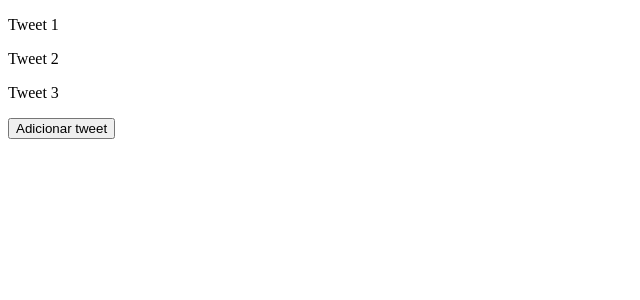
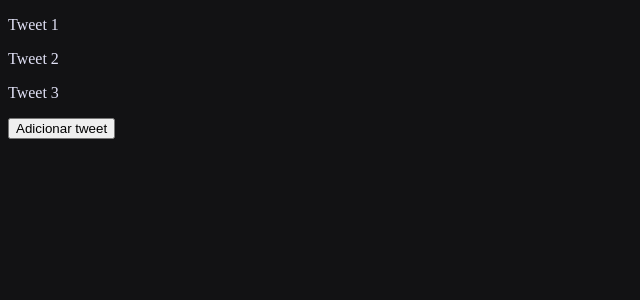
Before and after one commit to Ingrid-Paulino/reactJs-2022-Rocketseat, a React (Vite) app: page / in a window 1280 px wide. Shown: the top 300 px of the page, without its empty margins (0-640 px from the left). Built offline with nearby package versions, Linux system fonts and the light colour scheme.

Commit message:
adicionado estilizaçao css

```diff
--- /dev/null
+++ b/src/App.css
@@ -0,0 +1,4 @@
+body {
+  background-color: #121214;
+  color: #e1e1f6;
+}
--- a/src/App.tsx
+++ b/src/App.tsx
@@ -1,5 +1,7 @@
 import { useState } from "react"
 import { Tweet } from "./components/Tweet"
+
+import './App.css';
 
 function App() {
   // useState cria uma variável que é monitorada pelo compnente, ou seja, toda vez que essa variável muda o seu valo, o componente é remontado/renderizado com as novas informaçoes daquela variável
```
